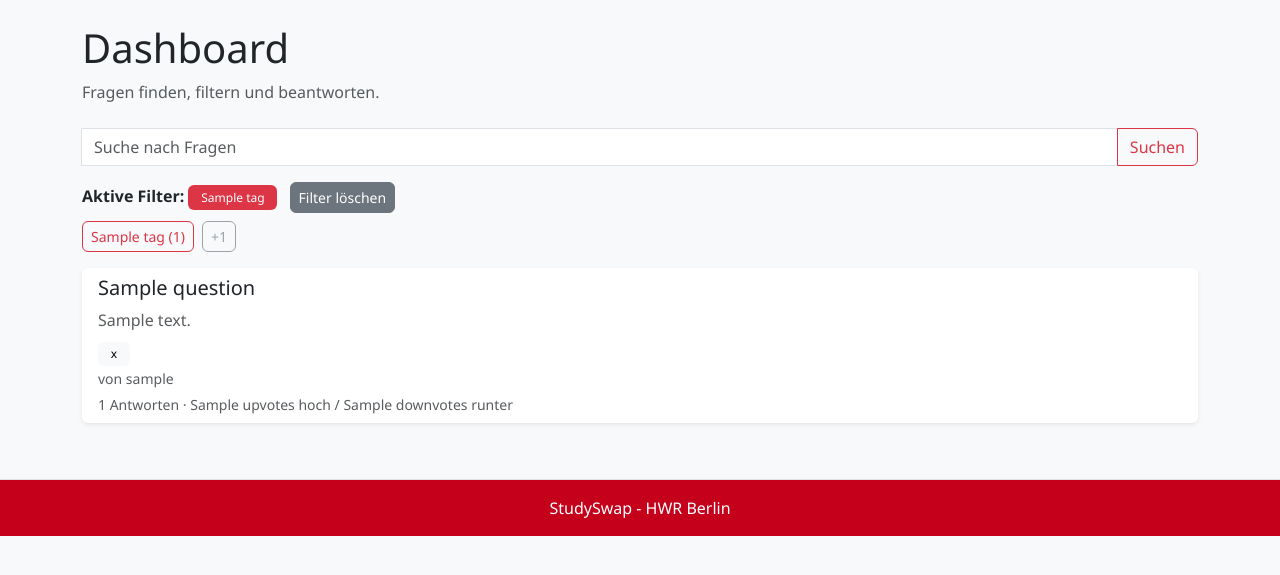
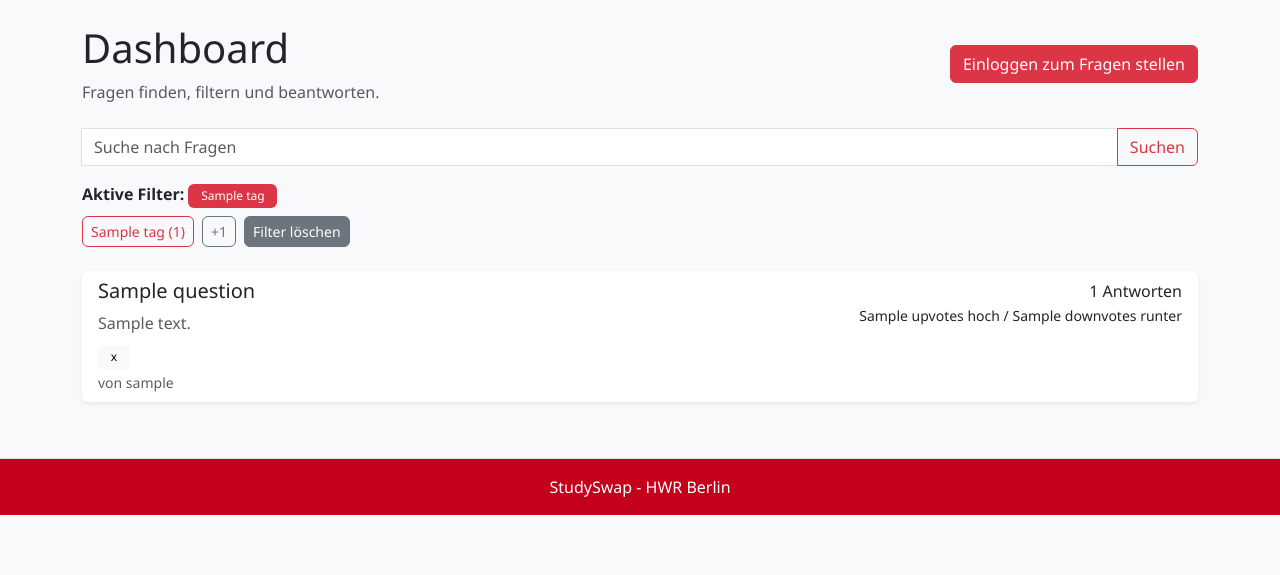
Before and after one commit to AkayHWR/fswd-app-webpioniere, a Flask app: template templates/dashboard.html in a window 1280 px wide. Shown: the part 62-637 px from the top of the page. Run offline with Flask 3, Linux system fonts and the light colour scheme; the template is opened without the code that fills it: most values are stand-ins (such as "Sample title", 1, 10 or a date in 2020).

Commit message:
Rework dashboard.html

```diff
--- a/templates/dashboard.html
+++ b/templates/dashboard.html
@@ -8,6 +8,11 @@
         <h1>Dashboard</h1>
         <p class="text-muted mb-0">Fragen finden, filtern und beantworten.</p>
     </div>
+    {% if session.user_id %}
+        <a class="btn btn-danger" href="{{ url_for('create_question') }}">Neue Frage</a>
+    {% else %}
+        <a class="btn btn-danger" href="{{ url_for('login') }}">Einloggen zum Fragen stellen</a>
+    {% endif %}
 </div>
 
 <form method="get" class="input-group mb-3">
@@ -18,17 +23,17 @@
     <button class="btn btn-outline-danger">Suchen</button>
 </form>
 
+<div class="mb-4">
     {% if selected_tags %}
         <div class="mb-2">
             <strong>Aktive Filter:</strong>
             {% for tag in selected_tags %}
                 <span class="badge text-bg-danger">{{ tag }}</span>
             {% endfor %}
-        <a class="btn btn-sm btn-secondary ms-2" href="{{ url_for('dashboard', q=search) }}">Filter löschen</a>
         </div>
     {% endif %}
 
-<div class="d-flex flex-wrap gap-2 mb-3">
+    <div class="d-flex flex-wrap gap-2">
         {% for tag, count in top_tags %}
             <a class="btn btn-sm {{ 'btn-danger' if tag in selected_tags else 'btn-outline-danger' }}"
                href="{{ url_for('dashboard', q=search, tag=selected_tags + [tag]) if tag not in selected_tags else url_for('dashboard', q=search, tag=selected_tags) }}">
@@ -37,7 +42,27 @@
         {% endfor %}
 
         {% if other_tags %}
-        <span class="btn btn-sm btn-outline-secondary disabled">+{{ other_tags|length }}</span>
+            <button class="btn btn-sm btn-outline-secondary" data-bs-toggle="collapse" data-bs-target="#moreTags">
+                +{{ other_tags|length }}
+            </button>
+        {% endif %}
+
+        {% if selected_tags %}
+            <a class="btn btn-sm btn-secondary" href="{{ url_for('dashboard', q=search) }}">Filter löschen</a>
+        {% endif %}
+    </div>
+
+    {% if other_tags %}
+        <div class="collapse mt-2" id="moreTags">
+            <div class="d-flex flex-wrap gap-2">
+                {% for tag, count in other_tags %}
+                    <a class="btn btn-sm {{ 'btn-danger' if tag in selected_tags else 'btn-outline-danger' }}"
+                       href="{{ url_for('dashboard', q=search, tag=selected_tags + [tag]) if tag not in selected_tags else url_for('dashboard', q=search, tag=selected_tags) }}">
+                        {{ tag }} ({{ count }})
+                    </a>
+                {% endfor %}
+            </div>
+        </div>
     {% endif %}
 </div>
 
@@ -45,15 +70,21 @@
     <div class="list-group">
         {% for question in questions %}
             <a class="list-group-item list-group-item-action mb-2 shadow-sm" href="{{ url_for('question_detail', question_id=question.id) }}">
+                <div class="d-flex justify-content-between gap-3">
+                    <div>
                         <h5>{{ question.title }}</h5>
                         <p class="text-muted mb-2">{{ question.description[:160] }}</p>
+                        <div>
                             {% for tag in question.hashtags.split() %}
                                 <span class="badge text-bg-light">{{ tag }}</span>
                             {% endfor %}
-                <br>
+                        </div>
                         <small class="text-muted">von {{ question.username }}</small>
-                <div class="text-muted small mt-1">
-                    {{ question.answer_count }} Antworten · {{ question.upvotes }} hoch / {{ question.downvotes }} runter
+                    </div>
+                    <div class="text-end text-nowrap">
+                        <div>{{ question.answer_count }} Antworten</div>
+                        <small>{{ question.upvotes }} hoch / {{ question.downvotes }} runter</small>
+                    </div>
                 </div>
             </a>
         {% endfor %}
```
Lines whose indentation alone changed are shown as unchanged.
